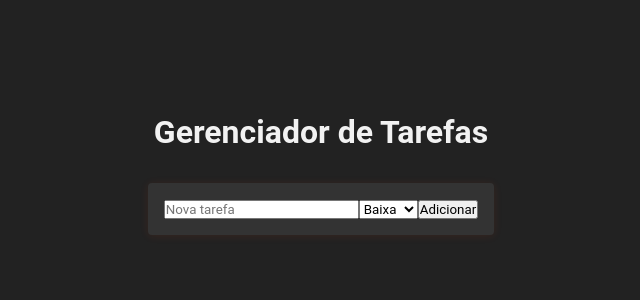
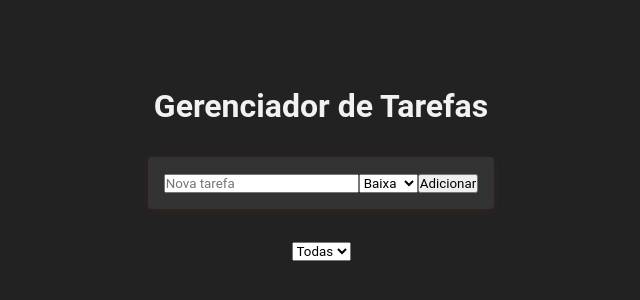
Before and after one commit to IaraTassi/todo-list, a React (Create React App) app: page / in a window 1280 px wide. Shown: the part 210-510 px from the top of the page, without its empty margins (319-959 px from the left). Built offline with nearby package versions, Linux system fonts and the light colour scheme.

Commit message:
feat: implement task filtering

```diff
--- a/src/App.jsx
+++ b/src/App.jsx
@@ -3,9 +3,11 @@ import "./App.css";
 // import Welcome from "./components/Welcome/Welcome";
 import TodoForm from "./components/TodoForm/TodoForm";
 import TodoList from "./components/TodoList/TodoList";
+import TodoFilter from "./components/TodoFilter/TodoFilter";
 
 export default function App() {
   const [todos, setTodos] = useState([]);
+  const [filter, setFilter] = useState("all");
 
   const addTodo = (todo) => {
     setTodos([...todos, todo]);
@@ -23,6 +25,11 @@ export default function App() {
     );
   };
 
+  const filteredTodos = todos.filter((todo) => {
+    if (filter === "all") return true;
+    return todo.priority.toLowerCase() === filter;
+  });
+
   return (
     <main className="task-manager">
       {/* <Welcome /> */}
@@ -32,10 +39,13 @@ export default function App() {
 
         <TodoForm addTodo={addTodo} />
 
+        <TodoFilter filter={filter} setFilter={setFilter} />
+
         <TodoList
-          todos={todos}
+          todos={filteredTodos}
           removeTodo={removeTodo}
           toggleTodo={toggleTodo}
+          filter={filter}
         />
       </div>
     </main>
--- /dev/null
+++ b/src/components/TodoFilter/TodoFilter.jsx
@@ -0,0 +1,12 @@
+export default function TodoFilter({ filter, setFilter }) {
+  return (
+    <div className="todo-filter">
+      <select value={filter} onChange={(e) => setFilter(e.target.value)}>
+        <option value="all">Todas</option>
+        <option value="low">Baixa</option>
+        <option value="medium">Média</option>
+        <option value="high">Alta</option>
+      </select>
+    </div>
+  );
+}
--- a/src/components/TodoForm/TodoForm.jsx
+++ b/src/components/TodoForm/TodoForm.jsx
@@ -3,7 +3,7 @@ import "./TodoForm.css";
 
 export default function TodoForm({ addTodo }) {
   const [text, setText] = useState("");
-  const [priority, setPriority] = useState("Baixa");
+  const [priority, setPriority] = useState("low");
 
   const handleSubmit = (e) => {
     e.preventDefault();
@@ -30,9 +30,9 @@ export default function TodoForm({ addTodo }) {
       />
 
       <select value={priority} onChange={(e) => setPriority(e.target.value)}>
-        <option>Baixa</option>
-        <option>Média</option>
-        <option>Alta</option>
+        <option value="low">Baixa</option>
+        <option value="medium">Média</option>
+        <option value="high">Alta</option>
       </select>
 
       <button type="submit">Adicionar</button>
```
